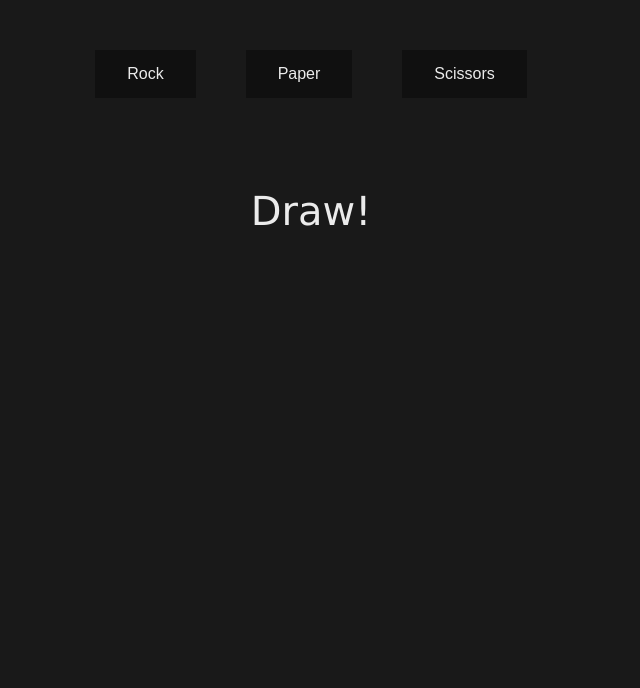
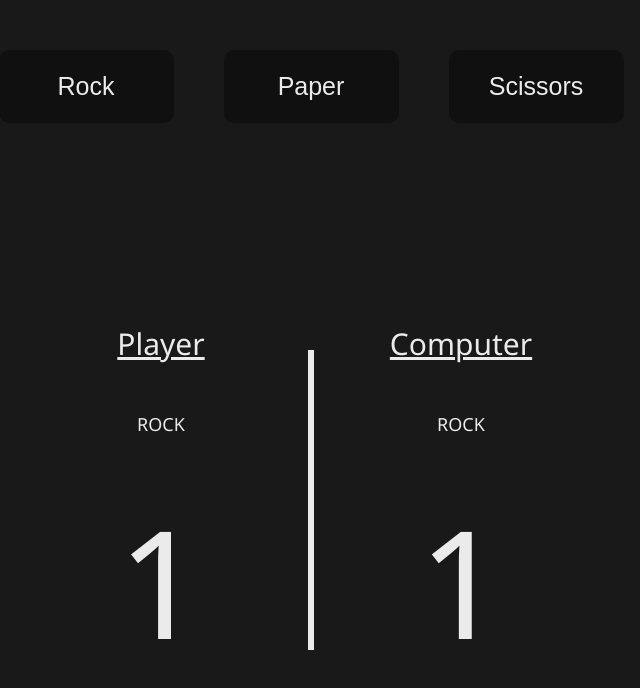
Before and after one commit to MitchellV3/rock-paper-scissors, a plain HTML site: page index.html in a window 1280 px wide. Both pictures are taken after a click on the button "Rock". Shown: the whole page, without its empty margins (329-969 px from the left). Drawn offline with Linux system fonts and the light colour scheme.

Commit message:
Create UI version of the game

```diff
--- a/css/index.css
+++ b/css/index.css
@@ -3,6 +3,7 @@ body{
     background-color: rgb(25, 25, 25);
     display: flex;
     flex-direction: column;
+    font-family: 'Segoe UI', Tahoma, Geneva, Verdana, sans-serif;
 }
 
 .btn-container{
@@ -17,11 +18,18 @@ body{
 .btn{
     color: rgb(235, 235, 235);
     border: none;
-    padding: 15px 32px;
+    padding: 22px 32px;
+    width: 175px;
     text-align: center;
     text-decoration: none;
-    font-size: 16px;
+    font-size: 25px;
     background-color: rgb(16, 16, 16);
+    border-radius: 10px;
+}
+
+.btn:hover{
+    color: rgb(0, 128, 122);
+    cursor: pointer;
 }
 
 .show-results{
@@ -30,5 +38,54 @@ body{
     justify-content: center;
     color: rgb(235, 235, 235);
     font-size: 40px;
-    font-family: Verdana, Geneva, Tahoma, sans-serif;
+    height: 40px;
 }
+
+.vl {
+    border-left: 6px solid rgb(235, 235, 235);
+    height: 300px;
+    margin-top: 350px;
+    position: absolute;
+    left: 50%;
+    margin-left: -3px;
+    top: 0;
+  }
+
+.score-container {
+    display: flex;
+    flex-direction: row;
+    align-items: center;
+    justify-content: center;
+    gap: 215px;
+}
+
+.player-score, .computer-score  {
+    color: rgb(235, 235, 235);
+    font-size: 150px;
+    margin-top: 25px;
+  }
+
+
+  .display-choice, .display-user{
+    display: flex;
+    flex-direction: row;
+    align-items: center;
+    justify-content: center;
+    color: rgb(235, 235, 235);
+    gap: 150px;
+    font-size: 18px;
+  }
+
+  .player-user, .computer-user{
+    width: 150px;
+    text-align: center;
+    font-size: 30px;
+    color: rgb(235, 235, 235);
+    text-decoration: underline;
+  }
+
+  .player-choice, .computer-choice {
+    width: 150px;
+
+    text-align: center;
+  }
--- a/js/index.js
+++ b/js/index.js
@@ -12,34 +12,116 @@ function getComputerChoice() {
     }
 }
 
-/*
-function getPlayerChoice(){
-    let playerChoice = prompt("Make a choice (Rock, Paper, Scissors)");
-    return playerChoice.toUpperCase();
-}
-*/
-
 function playRound(computerChoice, playerChoice){
     console.log(computerChoice);
     console.log(playerChoice);
 
+    playerScore.style.color = "rgb(235, 235, 235)"
+    computerScore.style.color = "rgb(235, 235, 235)"
+
     if (computerChoice == playerChoice) {
-        gameResult("draw");
+        game("draw");
     } else if (computerChoice == "ROCK" && playerChoice == "SCISSORS"){
-        gameResult("lose");
+        game("lose");
     } else if (computerChoice == "SCISSORS" && playerChoice == "PAPER"){
-        gameResult("lose");
+        game("lose");
     } else if (computerChoice == "PAPER" && playerChoice == "ROCK"){
-        gameResult("lose");
+        game("lose");
     } else if (playerChoice == "ROCK" && computerChoice == "SCISSORS"){
-        gameResult("win");
+        game("win");
     } else if (playerChoice == "SCISSORS" && computerChoice == "PAPER"){
-        gameResult("win");
+        game("win");
     } else if (playerChoice == "PAPER" && computerChoice == "ROCK"){
-        gameResult("win");
+        game("win");
     } else {
         return "Invalid input";
     }
+
+    displayPlayerUser.textContent = "Player";
+    displayUser.appendChild(displayPlayerUser);
+
+    displayComputerUser.textContent = "Computer";
+    displayUser.appendChild(displayComputerUser);
+
+    displayPlayerChoice.textContent = playerChoice;
+    displayChoice.appendChild(displayPlayerChoice);
+
+    displayComputerChoice.textContent = computerChoice;
+    displayChoice.appendChild(displayComputerChoice);
+}
+
+const outputContainer = document.querySelector(".output-container");
+const output = document.createElement("div");
+output.classList.add("output");
+outputContainer.appendChild(output);
+
+const showResults = document.createElement("p");
+showResults.classList.add("show-results");
+output.appendChild(showResults);
+
+const displayUser = document.createElement("div");
+displayUser.classList.add("display-user");
+output.appendChild(displayUser);
+
+const displayPlayerUser = document.createElement("p");
+displayPlayerUser.classList.add("player-user");
+const displayComputerUser = document.createElement("p");
+displayComputerUser.classList.add("computer-user");
+
+const displayChoice = document.createElement("div");
+displayChoice.classList.add("display-choice");
+output.appendChild(displayChoice);
+
+const displayPlayerChoice = document.createElement("p");
+displayPlayerChoice.classList.add("player-choice");
+const displayComputerChoice = document.createElement("p");
+displayComputerChoice.classList.add("computer-choice");
+
+const vl = document.createElement("div");
+vl.classList.add("vl");
+
+const scoreContainer = document.createElement("div");
+scoreContainer.classList.add("score-container");
+output.appendChild(scoreContainer);
+
+const playerScore = document.createElement("p");
+playerScore.classList.add("player-score");
+const computerScore = document.createElement("p");
+computerScore.classList.add("computer-score");
+
+let playerWins = 0;
+let computerWins = 0;
+
+function game(score){
+
+    if (score == "win") {
+        playerWins++;
+        playerScore.style.color = "rgb(0, 128, 122)"
+    } else if (score == "lose") {
+        computerWins++;
+        computerScore.style.color = "rgb(0, 128, 122)"
+    } else if (score == "draw"){
+        playerWins++;
+        computerWins++;
+    } else {
+        return "An error occurred";
+    }
+
+    if (playerWins == 5 || computerWins == 5) {
+        gameResult(playerWins, computerWins);
+        playerWins = 0;
+        computerWins = 0;
+
+    } else if (playerWins == 1 || computerWins == 1) {
+        showResults.textContent = "";
+    }
+
+    playerScore.textContent = playerWins;
+        scoreContainer.appendChild(playerScore);
+    computerScore.textContent = computerWins;
+        scoreContainer.appendChild(computerScore);
+        showResults.appendChild(vl);
+
 }
 
 let btnRock = document.querySelector(".rock");
@@ -58,16 +140,24 @@ btnScissors.addEventListener("click", (e) => {
     console.log(playRound(getComputerChoice(), "SCISSORS"));
 });
 
-const outputContainer = document.querySelector(".output-container");
-const output = document.createElement("div");
-output.classList.add("output");
-outputContainer.appendChild(output);
+function gameResult(playerWins, computerWins){
 
-const showResults = document.createElement("p");
-output.classList.add("show-results");
-output.appendChild(showResults);
+    showResults.style.color = "rgb(235, 235, 235)"
 
-function gameResult(result){
+    if (playerWins > computerWins){
+        showResults.textContent = "You win the game!";
+        showResults.style.color = "rgb(0, 128, 122)"
+    } else if (computerWins > playerWins) {
+        showResults.textContent = "You lose the game!";
+        showResults.style.color = "rgb(177, 77, 77)"
+    } else if (playerWins == computerWins) {
+        showResults.textContent = "The game ends in a draw!";
+    } else {
+        showResults.textContent = "An error occurred";
+    }
+}
+
+/*function gameResult(result){
 
     if (result == "win"){
         showResults.textContent = "You win!";
@@ -79,9 +169,7 @@ function gameResult(result){
         showResults.textContent ="An error occurred";
     }
 
-
-}
-
+}*/
 /*
 function game(){
     let playerWins = 0;
@@ -91,29 +179,28 @@ function game(){
         console.log(`Round ${i}:`);
         console.log(outcome);
 
-        if (outcome == "You win!") {
+        if (outcome == "win") {
             playerWins++;
-        } else if (outcome == "You lose!") {
+        } else if (outcome == "lose!") {
             computerWins++;
-        } else if (outcome == "Draw!"){
+        } else if (outcome == "draw!"){
             playerWins++;
             computerWins++;
         } else {
             return "An error occurred";
         }
     }
+}
+*/
+/*
 
-    if (playerWins > computerWins){
-        return "You win the game!";
-    } else if (computerWins > playerWins) {
-        return "You lose the game!";
-    } else if (playerWins == computerWins) {
-        return "The game ends in a draw!";
-    } else {
-        return "An error occurred";
-    }
-
+*/
+/*
+function getPlayerChoice(){
+    let playerChoice = prompt("Make a choice (Rock, Paper, Scissors)");
+    return playerChoice.toUpperCase();
 }
-
+*/
+/*
 console.log(game());
 */
```
Also changed, not shown: index.html (+2 -0 lines).
